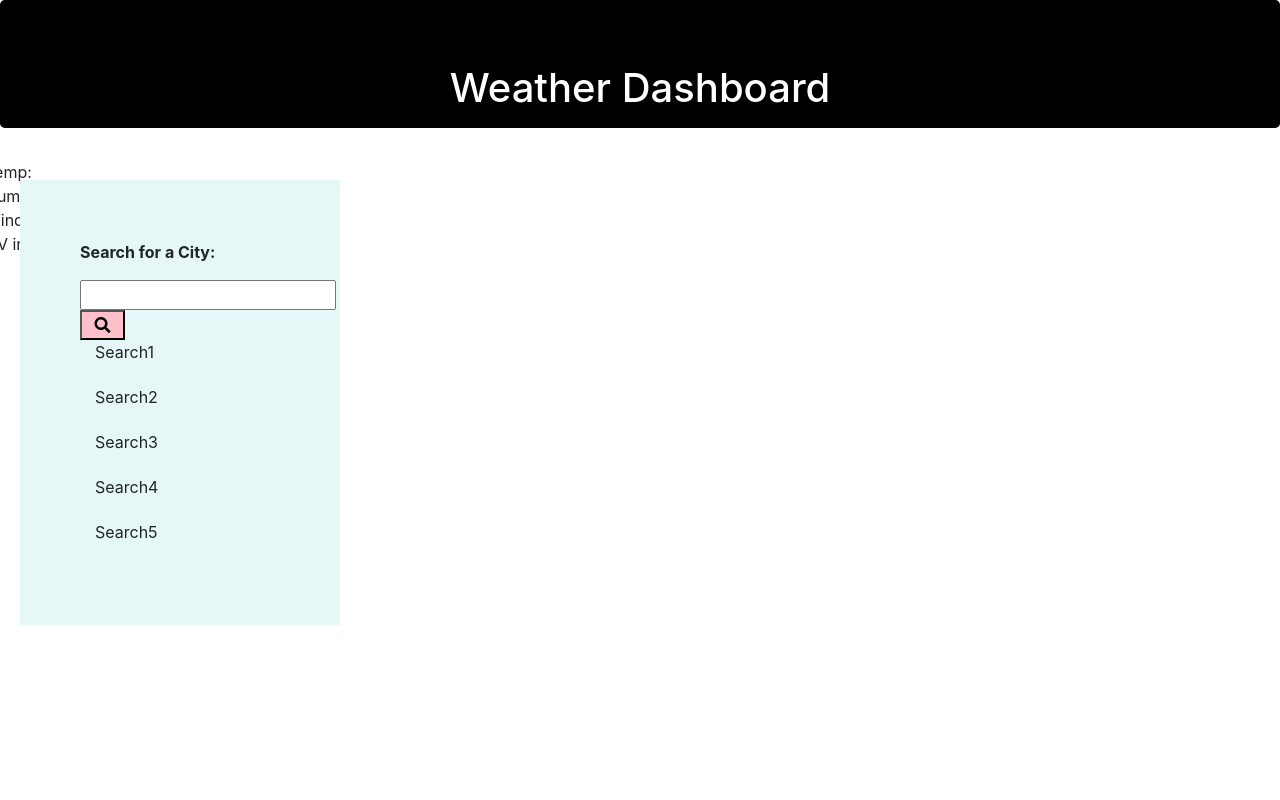
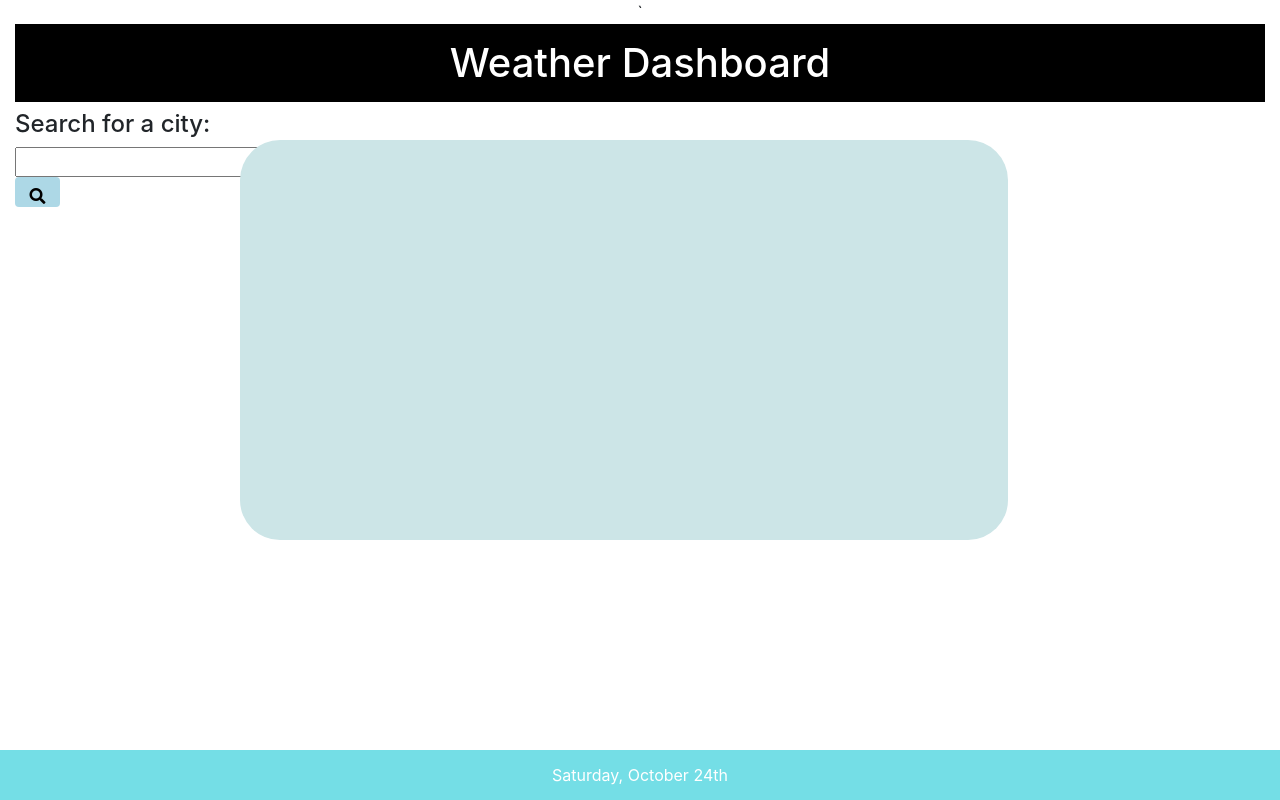
Before and after one commit to nbmc1991/WeatherDashboard, a plain HTML site: page index.html in a window 1280 px wide. Drawn offline with nearby package versions, Linux system fonts and the light colour scheme.

Commit message:
changes to js logic and html elements

```diff
--- a/assets/index.js
+++ b/assets/index.js
@@ -0,0 +1,100 @@
+$(document).ready(function () {
+
+    $("#searchBtn").on("click", function () {
+        var searchValue = $("#search-value").val();
+    //searchvalue variable is saving the city the user input
+        $("#search-value").val("")
+        weatherSearch(searchValue)
+
+
+    });
+
+
+    function weatherSearch(searchValue){
+        $.ajax({
+            method:"GET",
+            url: "http://api.openweathermap.org/data/2.5/weather?q=" + searchValue+ "&appid=bb5b2f13428854e8a798d889841af0fc&units=imperial",
+            dataType: "JSON"
+
+
+        }).then(function(response){
+
+
+            createRow(searchValue)
+
+            //getting items in our response
+            var temp = $(".temp").text(response.main.temp);
+            var humedo =$(".humidity").text(response.main.humidity);
+            // console.log(humedo);
+            var icon = "https://openweathermap.org/img/w/" + response.weather[0].icon + ".png";
+            var speed = $("#wind-index").text(response.wind.speed);
+
+           $(".wind-index").html(speed);
+
+             // adding icon to html
+            $(".icon").attr("src",icon);
+
+
+
+    });
+
+
+   };
+
+
+//    function showForecast (response){
+//        console.log(response)
+
+
+//     var myqueryURL = "api.openweathermap.org/data/2.5/forecast?q=" + searchValue + "&appid=bb5b2f13428854e8a798d889841af0fc";
+
+//     $.ajax({
+//         url : myqueryURL,
+//         method: "GET"
+//     }).then(function(respuesta){
+//         $("#forecast").text(JSON.stringify(respuesta));
+//     });
+
+
+
+
+
+
+    //this function will create a new row to save history of searched cities
+    function createRow(text){
+        var listItem = $("<li>").addClass("list-group-item list-group-item-action").text(text);
+        $(".search-history").prepend(listItem)
+
+    }
+
+    //this function will display the results of the weather search and will create a new div with the class of weather results to show results
+    // function displayWeather(text){
+    //     var weatherResults = $("<div>").addClass("weather-results").text(text);
+    //     $("#results").append(weatherResults)
+
+    // }
+//  get times from moment and display in result div
+    let now = moment().format("MMMM Do ");
+    let nowDisplay = moment().format('dddd, MMMM Do')
+
+    var currentDate = $(".footer");
+   currentDate.text(nowDisplay)
+   console.log(currentDate)
+
+
+
+});
+
+
+
+
+    // var icon = "https://openweathermap.org/img/w/" + response.weather[0].icon + ".png";
+    // var temp = Math.floor(data.main.temp);
+    // var humidity = data.main.humidity;
+    // var wind = data.wind.speed;
+    // var weather = data.weather[0].description;
+
+    // $(".icon").attr("src", icon);
+
+    // $(".temp").append(temp);
+    // $(".weather").append(weather);
--- a/assets/style.css
+++ b/assets/style.css
@@ -1,25 +1,37 @@
-#history-div{
-  width: ;
+#search-head {
+  position: relative;
+  width: 250px;
+  padding-left: px;
 }
 
+h1 {
+  background-color: black;
+  color: white;
+  padding: 15px;
+}
 
- .searchBtn{
-  background-color:pink;
+ #searchBtn{
+  background-color: lightblue;
   color:black;
   height: 30px;
   width: 45px;
  }
- .searchBtn i:hover {
+ #searchBtn i:hover {
   font-size: 20px;
   transition: all .3s ease-in-out;
 }
 
 
- #search-div {
+ .search-div {
    position: absolute;
-   background-color:rgb(229, 248, 247);
+   background-color:#cccccc;
    margin: 20px;
-  padding: 60px;
+  padding: auto ;
+  width: 16%;
+  height: auto;
+  margin-top: 20px;
+   margin-left: auto;
+
  }
 
  .col {
@@ -34,3 +46,43 @@
  .search-city{
    font-weight: bold;
  }
+
+ #results{
+  height: 400px;
+  width: 60%;
+  background-color: rgb(204, 229, 231);
+  position:absolute;
+  text-align: center;
+  border-radius: 40px;
+  margin-top: 30px;
+   left: 50%;
+   margin-left: -400px;
+
+ }
+
+ .weather-container {
+   background-color: #cccccc;
+   text-align: center;
+   width: 60%;
+
+   margin-left: 700px;
+   font-size: 80px;
+   font-weight: bold;
+   font-family: 'Franklin Gothic Medium', 'Arial Narrow', Arial, sans-serif;
+
+  }
+
+  #time {
+    position: sticky;
+  }
+  .footer {
+
+      position: fixed;
+      left: 0;
+      bottom: 0;
+      width: 100%;
+      background-color: rgb(116, 222, 230);
+      color: white;
+      text-align: center;
+      padding: 1%;
+  }
--- a/index.html
+++ b/index.html
@@ -22,47 +22,54 @@
 </head>
 
 <body>
-  <!-- add a jumbotrom for the header -->
-
-  <div class="jumbotron " style="background-color: black; color: white; height: 20px;">
-    <div class="container">
-      <h1 class="display-8" style="text-align:center;">Weather Dashboard</h1>
-    </div>
-  </div>
 
 
-  <!-- make div for search and city columms -->
-  <div class="col-md-3" id="search-div">
-    <div class="search-city" >
-      <p>Search for a City:</p>
-    </div>
-    <div><input></input><button class="searchBtn"><i class="fas fa-search"></i></button></div>
-    <div  id="history-div" >
-      <div class="row-col-md-2" >
-        <div class="col" id="1">Search1</div>
-        <div class="col" id="2">Search2</div>
-        <div class="col" id="3">Search3</div>
-        <div class="col" id="4">Search4</div>
-        <div class="col" id="5">Search5</div>
+  <header class="container-fluid text-center">`
+    <h1 class="display" style="text-align:center;">Weather Dashboard</h1>
+    <div class="container-fluid form-inline"></div>
+  </header>
+  <div class="container-fluid">
+    <div class="row">
+      <aside class="col-lg-3">
+        <h4>Search for a city:</h4>
+        <div class="form-inline form-group">
+          <input type="text" id="search-value" />
+          <button class="btn" id="searchBtn"><i class="fas fa-search"></i></button>
+        </div>
+        <ul class="list-group search-history"></ul>
+      </aside>
+      <div class="container-fluid" id="results">
+        <img class="icon">
+        <div class="temp"></div>
+        <div  class="humidity" id="humidity"></div>
+        <div class="wind-index"></div>
+        <div id="forecast"></div>
+
+        </div>
       </div>
     </div>
-  </div>
+    <div class="footer">
+      <p>Footer</p>
+    </div>
 
-  <!-- right align make div to hold temp,humidity,wind index, and uv index results -->
-  <div class="row-col-md-8" id="result-div">
-    <div class="row">Temp:</div>
-    <div class="row">Humidity:</div>
-    <div class="row">Wind Speed:</div>
-    <div class="row">UV index:</div>
+  <!-- <footer id="time">
 
-  </div>
+  </footer> -->
 
-  <!-- make 5 div to hold images with future weather results -->
+
+
+
+
+
+
+
+
+
 
 
   <script src="https://code.jquery.com/jquery-3.4.1.min.js"></script>
   <script src="https://cdnjs.cloudflare.com/ajax/libs/moment.js/2.24.0/moment.min.js"></script>
-
+  <script src="assets/index.js"></script>
 
 
 </body>
```
